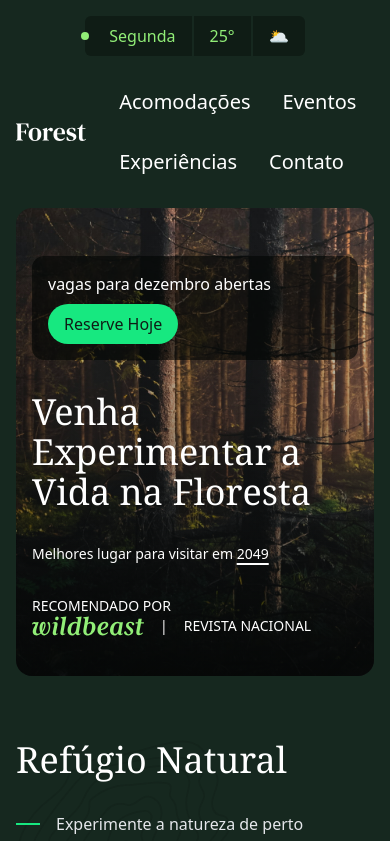
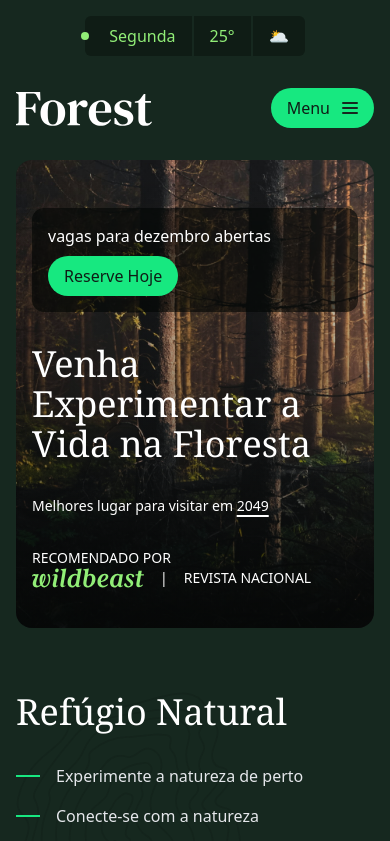
Before and after one commit to DanielZamperlini/Forest, a website: page src/index.html in a window 390 px wide. Shown: the top 841 px of the page. Drawn offline with Linux system fonts and the light colour scheme.

Commit message:
menu mobile

```diff
--- a/src/index.html
+++ b/src/index.html
@@ -23,22 +23,31 @@
     <a href="./">
       <img src="./img/forest.svg" alt="" />
     </a>
-    <nav>
-      <ul class="text-white text-xl flex flex-wrap gap-8">
+    <nav id="mobile-menu" class=" lg:block hidden items-center z-40 max-lg:fixed max-lg:w-full max-lg:inset-0">
+      <div class="fixed lg:hidden inset-0 bg-verde-950/40 backdrop-blur-md"></div>
+      <ul class="text-white text-2xl max-lg:divide-y-2 max-lg:divide-white/10 max-lg:p-8 max-lg:w-full lg:text-xl max-lg:z-50 max-lg:absolute lg:flex flex-wrap lg:gap-8">
         <li>
-          <a class="hover:underline hover:underline-offset-8" href="#acomodacoes">Acomodações</a>
+          <a class="p-4 block lg:px-0 lg:py-2 max-lg:hover:bg-white/10 lg:hover:underline lg:hover:underline-offset-8" href="#acomodacoes">Acomodações</a>
         </li>
         <li>
-          <a class="hover:underline hover:underline-offset-8" href="#eventos">Eventos</a>
+          <a class="p-4 block lg:px-0 lg:py-2 max-lg:hover:bg-white/10 lg:hover:underline lg:hover:underline-offset-8" href="#eventos">Eventos</a>
         </li>
         <li>
-          <a class="hover:underline hover:underline-offset-8" href="#experiencias">Experiências</a>
+          <a class="p-4 block lg:px-0 lg:py-2 max-lg:hover:bg-white/10 lg:hover:underline lg:hover:underline-offset-8" href="#experiencias">Experiências</a>
         </li>
         <li>
-          <a class="hover:underline hover:underline-offset-8" href="#contato">Contato</a>
+          <a class="p-4 block lg:px-0 lg:py-2 max-lg:hover:bg-white/10 lg:hover:underline lg:hover:underline-offset-8" href="#contato">Contato</a>
         </li>
       </ul>
     </nav>
+    <button id="mobile-button" class="bg-verde-400 flex items-center gap-3 text-verde-900 py-2 px-4
+     rounded-full lg:hidden">Menu
+      <span class="h-3 w-4 flex  flex-col justify-between *:h-0.5 *:rounded-md *:bg-verde-800">
+        <span></span>
+        <span></span>
+        <span></span>
+      </span>
+    </button>
   </header>
   <main class="container px-4">
     <div class="relative px-8 pb-8 pt-64 bg-gradient-to-t from-verde-950/80 text-white rounded-2xl overflow-hidden max-sm:px-4 max-sm:pt-12">
@@ -354,6 +363,19 @@
       </ul>
     </div>
   </footer>
+  <script>
+    const mobileButton = document.getElementById('mobile-button')
+    const mobileMenu = document.getElementById('mobile-menu')
+
+    mobileButton.addEventListener('click', () => {
+      mobileMenu.classList.toggle("hidden");
+      mobileMenu.classList.toggle("flex");
+    });
+    mobileMenu.addEventListener('click', () => {
+      mobileMenu.classList.add("hidden");
+      mobileMenu.classList.remove("flex");
+    });
+  </script>
 </body>
 
 </html>
```
Also changed, not shown: src/output.css.
